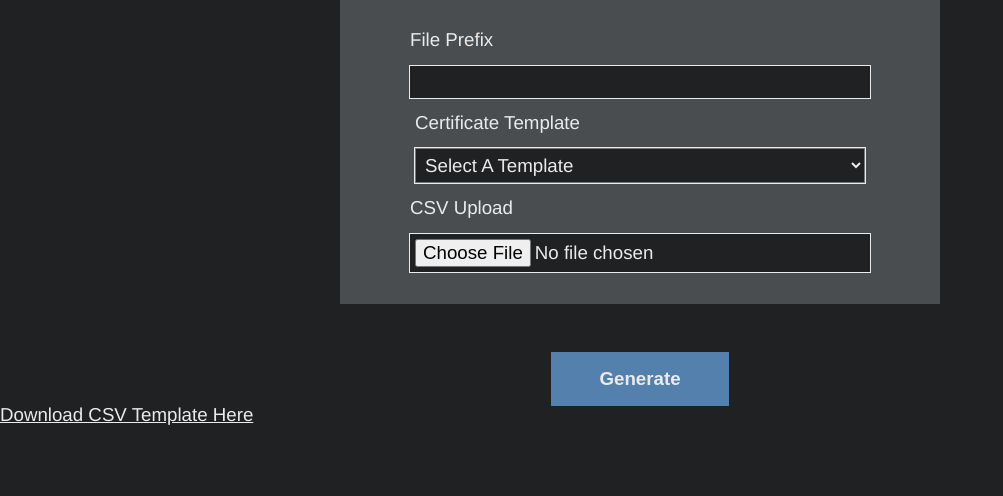
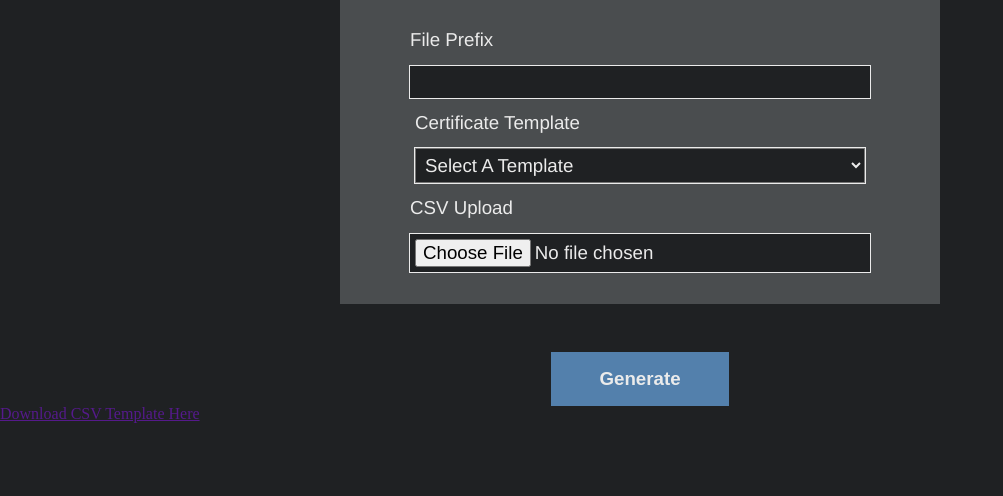
Before and after one commit to KRBYdesign/pdf-certificate-generator, a PHP site: page / in a window 1280 px wide. Shown: the part 113-609 px from the top of the page, without its empty margins (0-1003 px from the left). Run offline with PHP 8.4, Linux system fonts and the light colour scheme.

Commit message:
styling csv link

```diff
--- a/index.php
+++ b/index.php
@@ -53,7 +53,7 @@ try {
             <button type="button" class="button button-primary" id="config-submit">Generate</button>
         </div>
 
-        <a href="" id="csv-download" class="copy">Download CSV Template Here</a>
+        <a href="" id="csv-download">Download CSV Template Here</a>
 
         <script src="index.js"></script>
     </body>
--- a/src/styles/main.css
+++ b/src/styles/main.css
@@ -118,6 +118,7 @@ header {
 }
 
 #csv-download {
+    width: fit-content;
     text-decoration: underline;
     margin: 2rem auto;
 }
```
